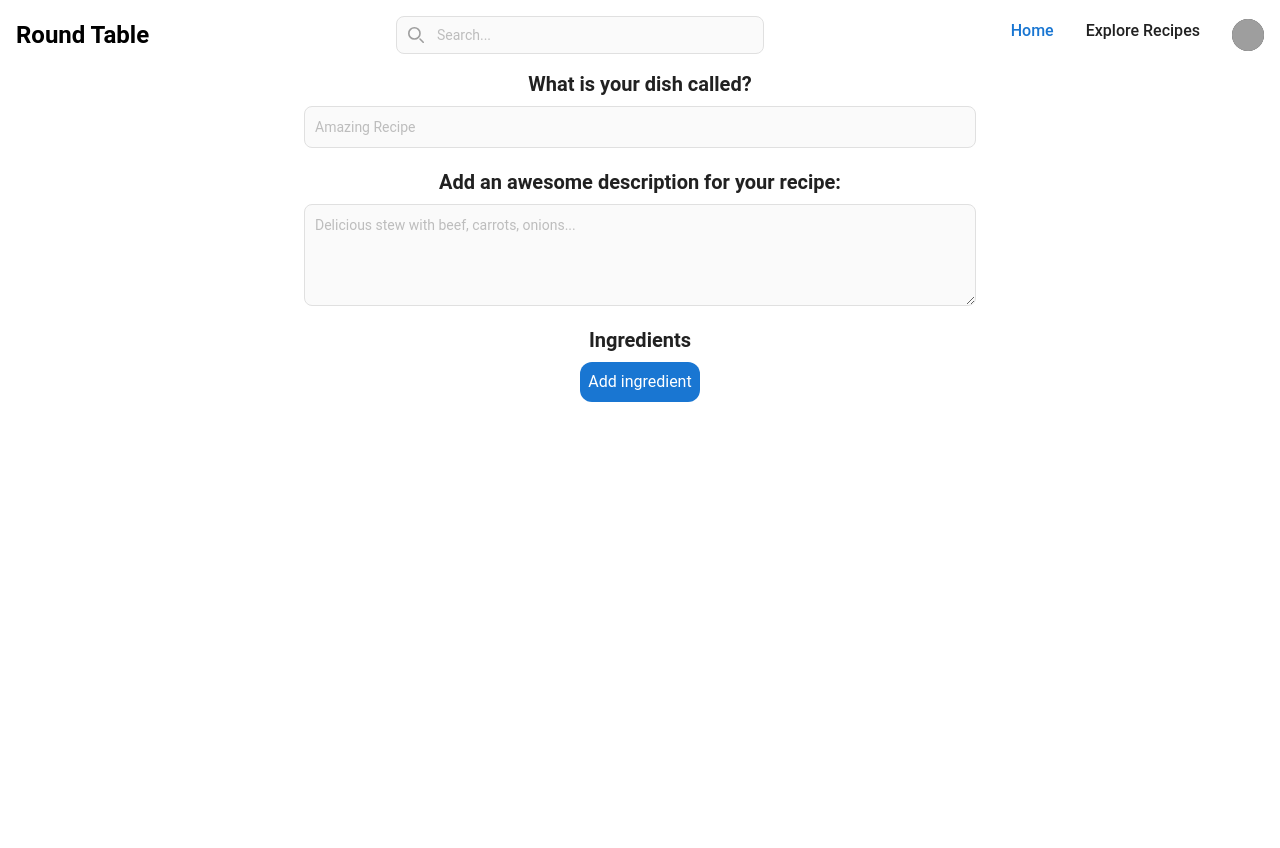
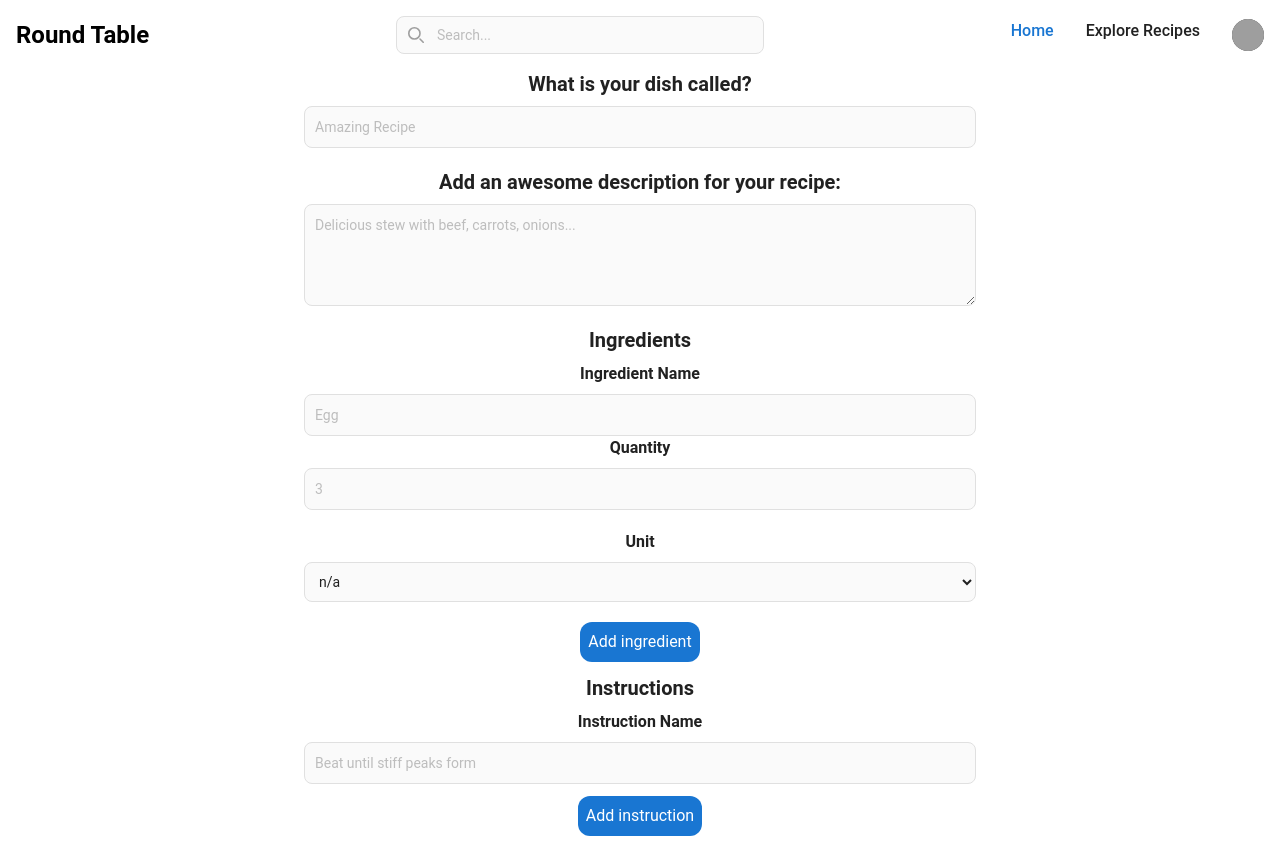
Before and after one commit to TDHouston/CtrlSaltDel, a React (Create React App) app in the folder client/ctrl-slt-del/: page /recipe/add in a window 1280 px wide. Before the commit the page ends 800 px from the top, so only its background shows below. Built offline with nearby package versions, Linux system fonts and the light colour scheme; grey boxes are pictures that could not be loaded.

Commit message:
added basic recipe form page

```diff
--- a/client/ctrl-slt-del/src/pages/RecipeForm.js
+++ b/client/ctrl-slt-del/src/pages/RecipeForm.js
@@ -47,9 +47,30 @@ function RecipeForm() {
   const [errors, setErrors] = useState([]);
 
   const [ingredients, setIngredients] = useState([]);
-  const [steps, setSteps] = useState([]);
+  const [ingredient, setIngredient] = useState({});
+
+  const [instruction, setInstruction] = useState("");
+  const [instructions, setInstructions] = useState([]);
 
   const { id } = useParams();
+
+  const addIngredient = (ingredient) => {
+    setIngredients([...ingredients, ingredient]);
+  };
+
+  const handleIngredientChange = (event) => {
+    const newIngredient = { ...ingredient };
+    newIngredient[event.target.name] = event.target.value;
+    setIngredient(newIngredient);
+  };
+
+  const handleInstructionChange = (event) => {
+    setInstruction(event.target.value);
+  };
+
+  const addInstruction = (instruction) => {
+    setInstructions([...instructions, instruction]);
+  };
 
   return (
     <>
@@ -85,25 +106,125 @@ function RecipeForm() {
             ></textarea>
           </div>
           <div className="mb-5">
-            <label
-              for="ingredients"
-              className="block mb-2 text-xl font-semibold text-center font-medium text-gray-900 dark:text-white"
-            >
+            <h1 className="block mb-2 text-xl font-semibold text-center font-medium text-gray-900 dark:text-white">
               Ingredients
-            </label>
-            <button className="bg-blue-700 hover:bg-blue-400 text-white p-2 rounded-xl">
-              Add ingredient
-            </button>
-            {ingredients.map((ingredient) => (
+            </h1>
+            <div>
+              {ingredients.map((ingredient) => (
+                <p>
+                  {ingredient.ingredientQuantity}{" "}
+                  {ingredient.ingredientUnit.toString().toLowerCase()}{" "}
+                  {ingredient.ingredientName}
+                </p>
+              ))}
+            </div>
+            <div className="mb-5">
+              <label
+                for="ingredientName"
+                className="block mb-2 text- font-semibold text-center font-medium text-gray-900 dark:text-white"
+              >
+                Ingredient Name
+              </label>
               <input
                 type="text"
-                id={ingredient.name}
+                name="ingredientName"
+                id="ingredientName"
                 class="bg-gray-50 border border-gray-300 text-gray-900 text-sm rounded-lg focus:ring-blue-500 focus:border-blue-500 block w-full p-2.5 dark:bg-gray-700 dark:border-gray-600 dark:placeholder-gray-400 dark:text-white dark:focus:ring-blue-500 dark:focus:border-blue-500"
-                placeholder="Amazing Recipe"
+                placeholder="Egg"
+                value={ingredient.ingredientName}
+                onChange={handleIngredientChange}
                 required
               />
+              <div className="mb-5">
+                <label
+                  for="ingredientQuantity"
+                  className="block mb-2 text-l font-semibold text-center font-medium text-gray-900 dark:text-white"
+                >
+                  Quantity
+                </label>
+                <input
+                  type="number"
+                  name="ingredientQuantity"
+                  id="ingredientQuantity"
+                  class="bg-gray-50 border border-gray-300 text-gray-900 text-sm rounded-lg focus:ring-blue-500 focus:border-blue-500 block w-full p-2.5 dark:bg-gray-700 dark:border-gray-600 dark:placeholder-gray-400 dark:text-white dark:focus:ring-blue-500 dark:focus:border-blue-500"
+                  placeholder="3"
+                  value={ingredient.ingredientQuantity}
+                  onChange={handleIngredientChange}
+                  required
+                />
+              </div>
+              <div className="mb-5">
+                <label
+                  for="ingredientUnit"
+                  className="block mb-2 text-l font-semibold text-center font-medium text-gray-900 dark:text-white"
+                >
+                  Unit
+                </label>
+                <select
+                  id="ingredientUnit"
+                  name="ingredientUnit"
+                  class="bg-gray-50 border border-gray-300 text-gray-900 text-sm rounded-lg focus:ring-blue-500 focus:border-blue-500 block w-full p-2.5 dark:bg-gray-700 dark:border-gray-600 dark:placeholder-gray-400 dark:text-white dark:focus:ring-blue-500 dark:focus:border-blue-500"
+                  value={ingredient.ingredientUnit}
+                  onChange={handleIngredientChange}
+                >
+                  <option value="">n/a</option>
+                  <option value="TEASPOON">tsp</option>
+                  <option value="TABLESPOON">tbsp</option>
+                  <option value="CUP">cup</option>
+                  <option value="FLUID_OUNCE">fl oz</option>
+                  <option value="PINT">pt</option>
+                  <option value="QUART">qt</option>
+                  <option value="GALLON">gal</option>
+                  <option value="OUNCE">oz</option>
+                  <option value="POUND">lb</option>
+                  <option value="MILLILITER">mL</option>
+                  <option value="LITER">L</option>
+                  <option value="GRAM">g</option>
+                  <option value="KILOGRAM">kg</option>
+                  <option value="PINCH">pinch</option>
+                  <option value="SLICE">slice</option>
+                </select>
+              </div>
+            </div>
+          </div>
+          <button
+            type="button"
+            className="bg-blue-700 mb-3 hover:bg-blue-400 text-white p-2 rounded-xl"
+            onClick={() => addIngredient(ingredient)}
+          >
+            Add ingredient
+          </button>
+          <h1 className="block mb-2 text-xl font-semibold text-center font-medium text-gray-900 dark:text-white">
+            Instructions
+          </h1>
+          <div>
+            {instructions.map((instruction) => (
+              <p>{instruction}</p>
             ))}
           </div>
+          <label
+            for="instruction"
+            className="block mb-2 text- font-semibold text-center font-medium text-gray-900 dark:text-white"
+          >
+            Instruction Name
+          </label>
+          <input
+            type="text"
+            name="ingredientName"
+            id="ingredientName"
+            class=" mb-3 bg-gray-50 border border-gray-300 text-gray-900 text-sm rounded-lg focus:ring-blue-500 focus:border-blue-500 block w-full p-2.5 dark:bg-gray-700 dark:border-gray-600 dark:placeholder-gray-400 dark:text-white dark:focus:ring-blue-500 dark:focus:border-blue-500"
+            placeholder="Beat until stiff peaks form"
+            value={instruction}
+            onChange={handleInstructionChange}
+            required
+          />
+          <button
+            type="button"
+            className="bg-blue-700 mb-3 hover:bg-blue-400 text-white p-2 rounded-xl"
+            onClick={() => addInstruction(instruction)}
+          >
+            Add instruction
+          </button>
         </form>
       </section>
     </>
```
